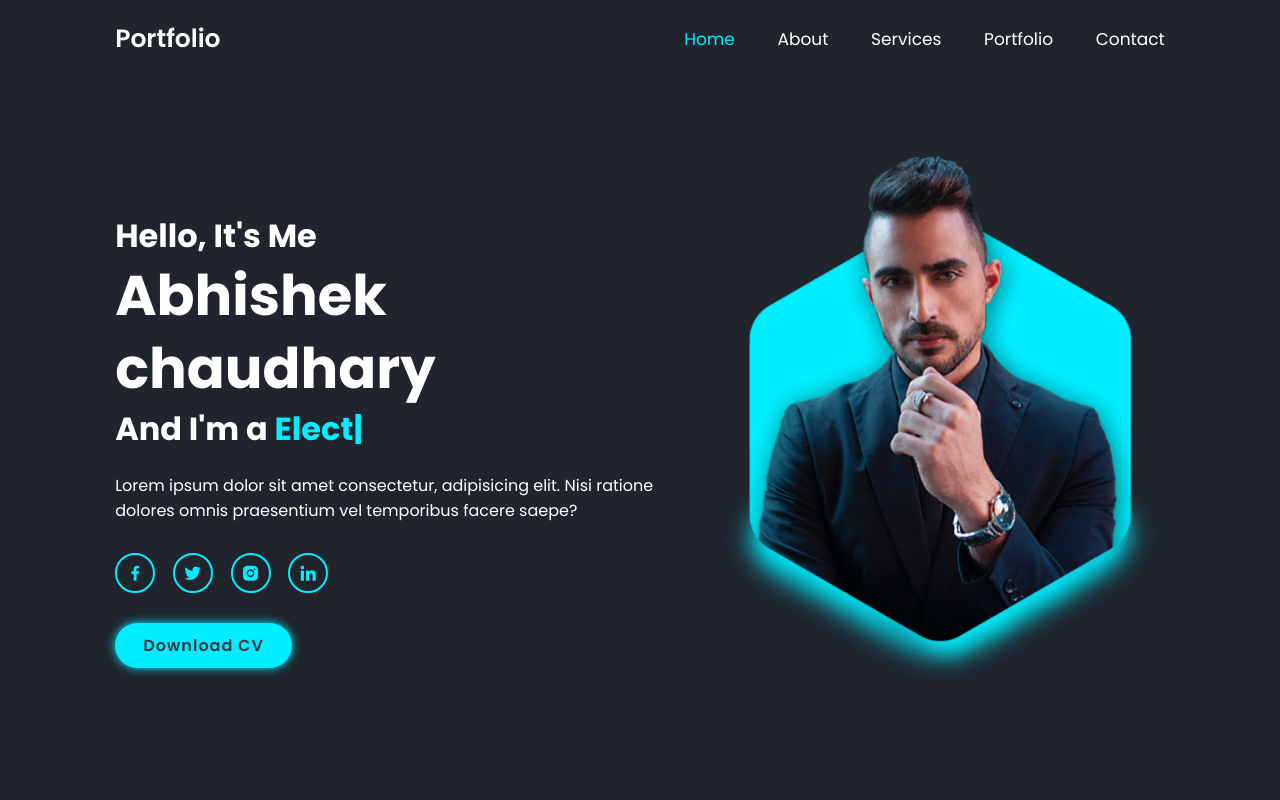
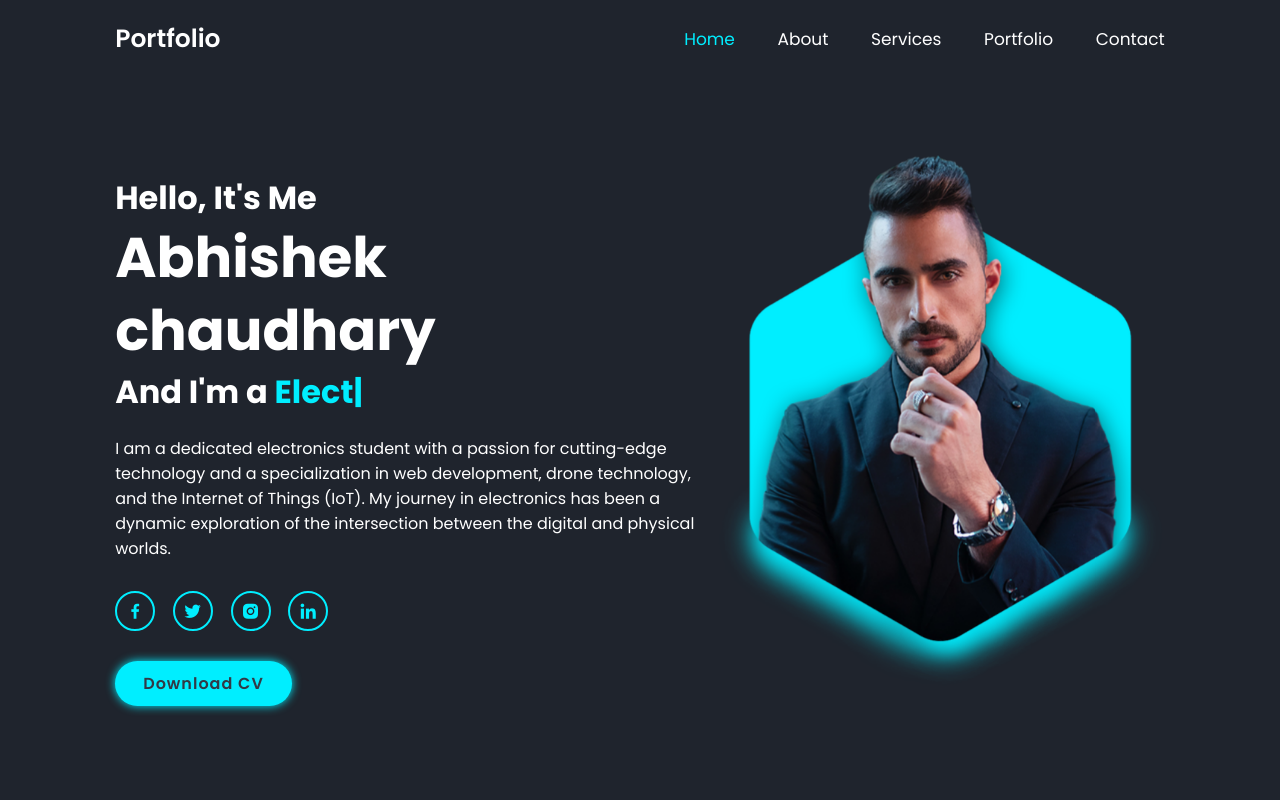
Before and after one commit to abhichaudhary06/abhichaudhary, a plain HTML site: page index.html in a window 1280 px wide. Shown: the top 800 px of the page. Drawn offline with nearby package versions, Linux system fonts and the light colour scheme.

Commit message:
Update index.html

```diff
--- a/index.html
+++ b/index.html
@@ -37,7 +37,7 @@
         <h3>Hello, It's Me</h3>
         <h1>Abhishek chaudhary</h1>
         <h3>And I'm a <span class="multiple-text"></span></h3>
-        <p>Lorem ipsum dolor sit amet consectetur, adipisicing elit. Nisi ratione dolores omnis praesentium vel temporibus facere saepe?</p>
+        <p>I am a dedicated electronics student with a passion for cutting-edge technology and a specialization in web development, drone technology, and the Internet of Things (IoT). My journey in electronics has been a dynamic exploration of the intersection between the digital and physical worlds.</p>
         <div class="social-media">
           <a href="https://www.facebook.com/profile.php?id=100005013559243"><i class='bx bxl-facebook' ></i></a>
           <a href="#"><i class='bx bxl-twitter' ></i></a>
```
